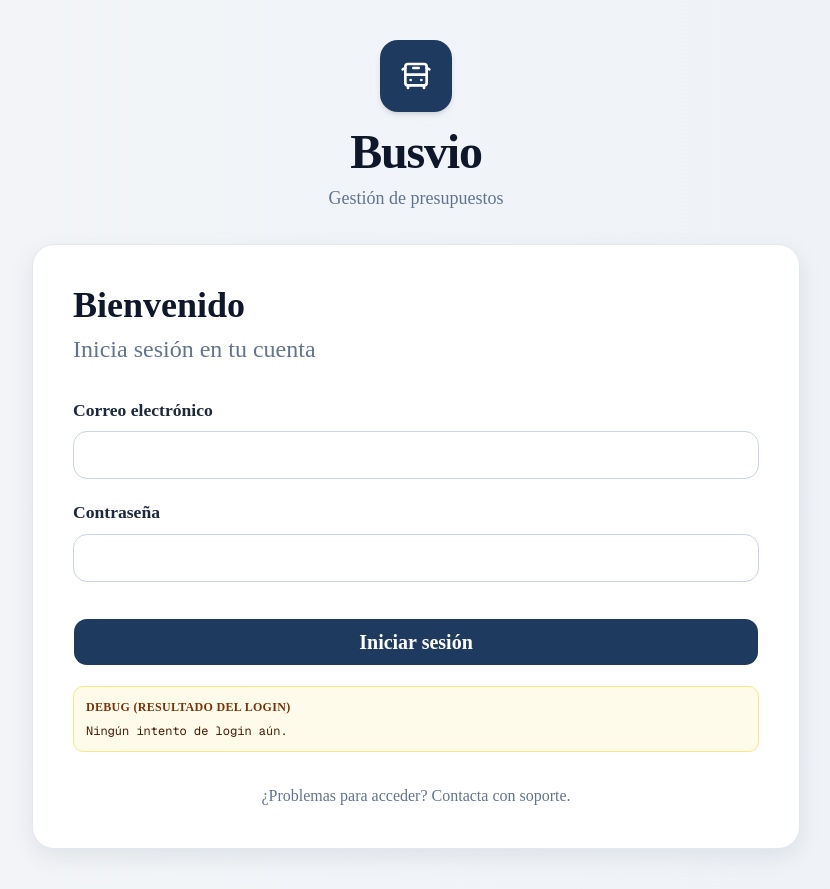
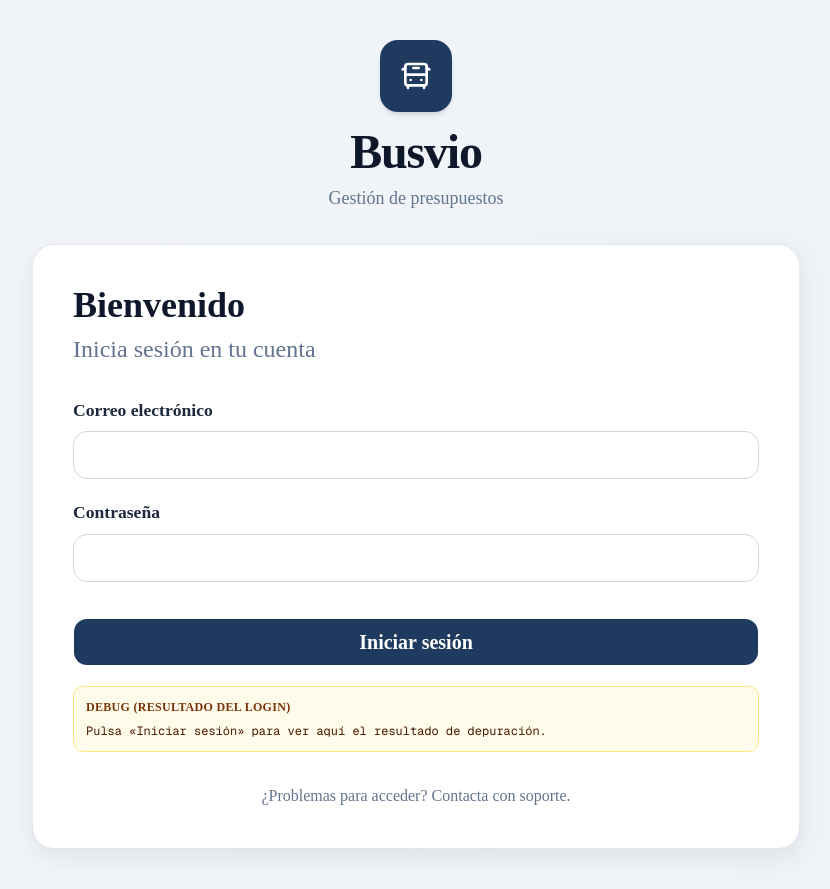
Before and after one commit to Marcfelix1721/busvio, a Next.js app: page /login in a window 1280 px wide. Shown: the whole page, without its empty margins (224-1054 px from the left). Built offline with nearby package versions, Linux system fonts and the light colour scheme; no server answers.

Commit message:
fix debug persist

```diff
--- a/app/login/page.tsx
+++ b/app/login/page.tsx
@@ -13,7 +13,7 @@ export default function LoginPage() {
   const [password, setPassword] = useState("")
   const [loading, setLoading] = useState(false)
   const [errorMessage, setErrorMessage] = useState("")
-  const [loginDebug, setLoginDebug] = useState("Ningún intento de login aún.")
+  const [loginDebug, setLoginDebug] = useState("")
 
   const handleSubmit = async (event: FormEvent<HTMLFormElement>) => {
     event.preventDefault()
@@ -117,7 +117,8 @@ export default function LoginPage() {
                 Debug (resultado del login)
               </p>
               <pre className="max-h-64 overflow-auto whitespace-pre-wrap break-words text-xs text-amber-950">
-                {loginDebug}
+                {loginDebug ||
+                  "Pulsa «Iniciar sesión» para ver aquí el resultado de depuración."}
               </pre>
             </div>
           </form>
```
